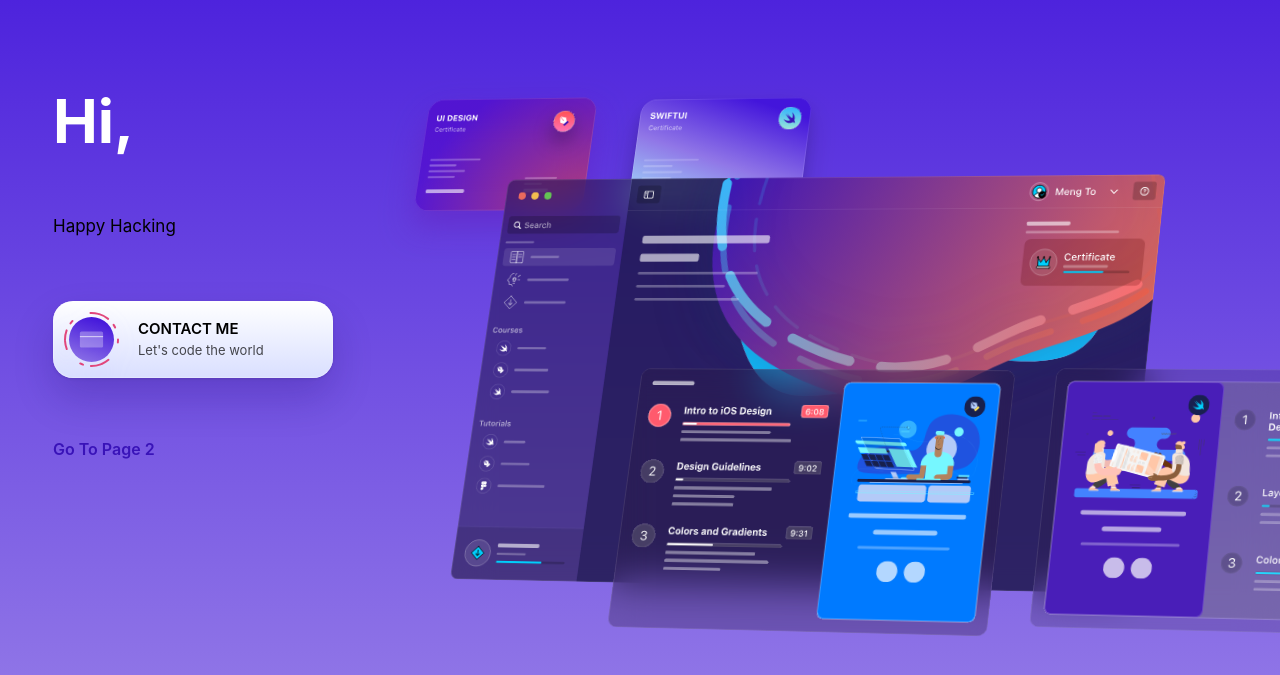
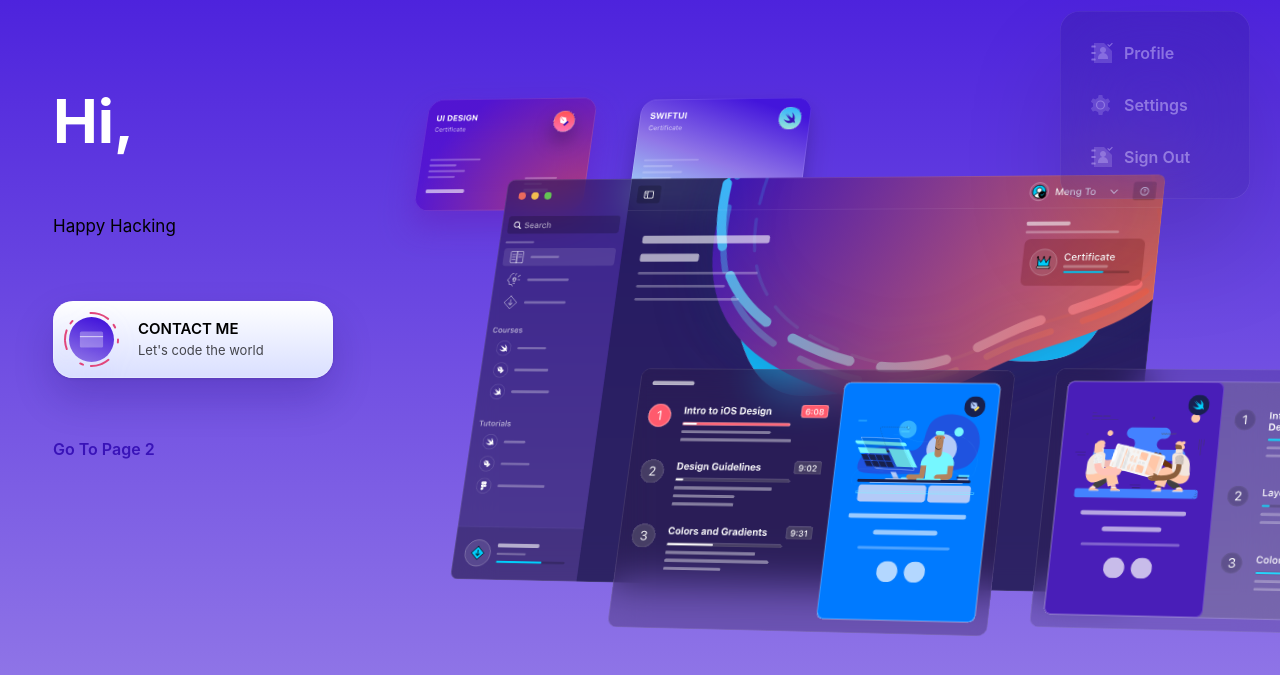
Before and after one commit to sergiovalbuena/myportafolioweb, a Gatsby site: page / in a window 1280 px wide. Shown: the part 109-784 px from the top of the page. Built offline with nearby package versions, Linux system fonts and the light colour scheme; Gatsby itself is replaced by a stand-in of ours.

Commit message:
useState learned and used

```diff
--- a/src/components/layout/Header.js
+++ b/src/components/layout/Header.js
@@ -4,6 +4,7 @@ import styled from "styled-components"
 
 import {menuData} from '../../data/menuData'
 import MenuButton from "../buttons/MenuButton"
+import MenuTooltip from "../tooltips/MenuTooltip"
 
 export default function Header() {
   return (
@@ -16,6 +17,7 @@ export default function Header() {
             <MenuButton item={item} key={index}/>
         ))}
       </MenuWrapper>
+      <MenuTooltip/>
     </Wrapper>
   )
 }
--- /dev/null
+++ b/src/components/tooltips/MenuTooltip.js
@@ -0,0 +1,39 @@
+import React, { useState } from 'react'
+import styled from 'styled-components'
+import { tooltipData } from '../../data/menuData'
+import MenuButton from '../buttons/MenuButton'
+
+export default function MenuTooltip() {
+    const [isOpen, setIsOpen] = useState(false)
+  return (
+      <Wrapper isOpen={ isOpen}onClick={() => setIsOpen(!isOpen)}>
+          {tooltipData.map((item, index) => (
+              <MenuButton item={item}/>
+          )) }
+      </Wrapper>
+        /* <Wrapper onClick={() => setIsOpen(!isOpen)}>
+            {isOpen ? 'Open' : 'Closed'}
+            //Button
+        </Wrapper> */
+  )
+}
+
+const Wrapper = styled.div`
+    background: rgba(15,14,71,.3);
+    box-shadow: 0px 50px 100px rgba(0,0,0,.25),
+    inset 0 0 0 .5px rgba(255, 255, 255, .2) ;
+    backdrop-filter: blur(40px) ;
+
+    border-radius: 20px;
+    padding: 20px;
+    position: absolute ;
+    top: 60px;
+    right: 30px;
+    opacity: ${props => (props.isOpen ? 1 : .5)} ;
+    z-index:1 ;
+    display: grid ;
+    gap: 10px ;
+    grid-template-columns: 150px ;
+
+
+`
--- a/src/data/menuData.js
+++ b/src/data/menuData.js
@@ -24,4 +24,22 @@ export const menuData = [
       icon: "/images/icons/account.svg",
       link: "/account",
     },
-  ]
+]
+
+export const tooltipData = [
+  {
+    title: "Profile",
+    icon: "/images/icons/profile.svg",
+    link: "/profile",
+  },
+  {
+    title: "Settings",
+    icon: "/images/icons/settings.svg",
+    link: "/settings",
+  },
+  {
+    title: "Sign Out",
+    icon: "/images/icons/profile.svg",
+    link: "/signout",
+  },
+]
```
